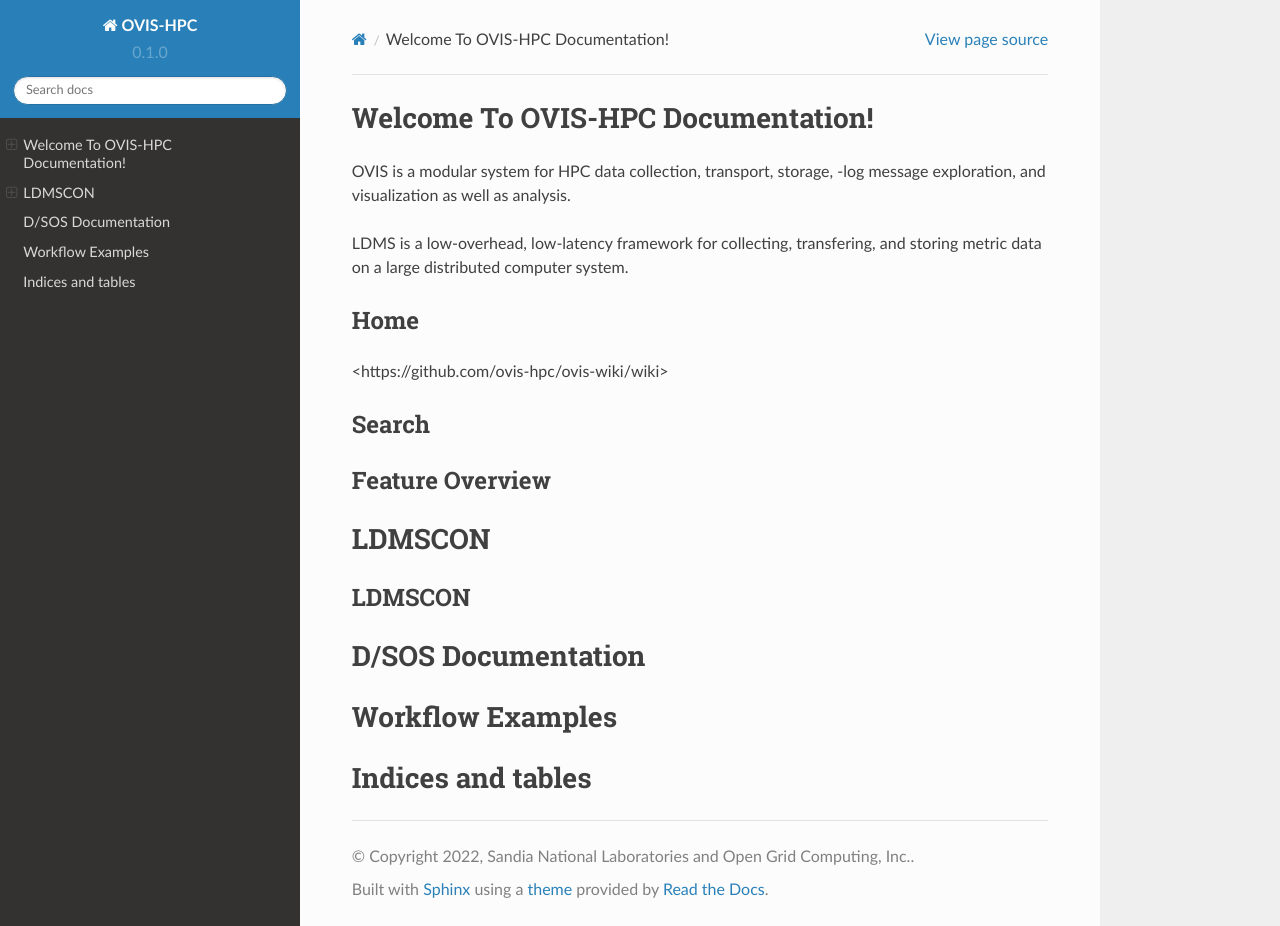
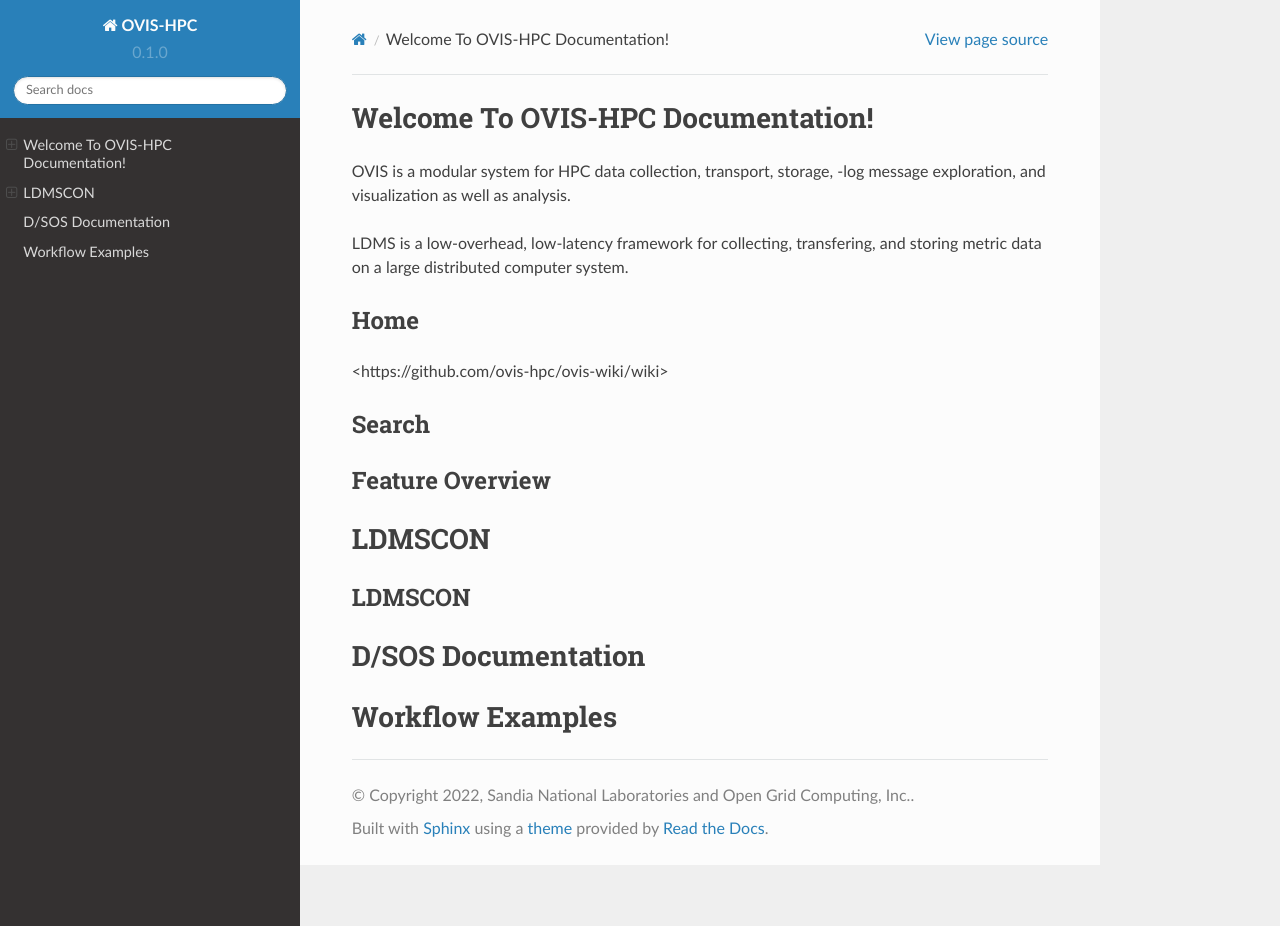
Before and after one commit to valleydlr/ovis-docs, a Sphinx documentation site: the page built from docs/source/index.rst, in a window 1280 px wide and 926 px high. Built offline with Sphinx 7.4.7 and the Read the Docs theme 2.0.0, drawn with Linux system fonts in a browser that asks for light colours; pages that are not in the unit, such as notebooks, are missing from menus.

Commit message:
Update index.rst

```diff
--- a/docs/source/index.rst
+++ b/docs/source/index.rst
@@ -27,10 +27,10 @@
    :maxdepth: 1
    :caption: Sub-Projects in Github
    :hidden:
-   ovis <https://github.com/ovis-hpc/ovis>
-   ovis-publications <https://github.com/ovis-hpc/ovis-publications>
-   maestro <https://github.com/ovis-hpc/maestro>
-   sos <https://github.com/ovis-hpc/sos>
+   `ovis <https://github.com/ovis-hpc/ovis>`
+   `ovis-publications <https://github.com/ovis-hpc/ovis-publications>`
+   `maestro <https://github.com/ovis-hpc/maestro>`
+   `sos <https://github.com/ovis-hpc/sos>`
 
 Home
 -------------------------
@@ -56,7 +56,3 @@
 
 Workflow Examples
 ==================
-
-
-Indices and tables
-==================
```
